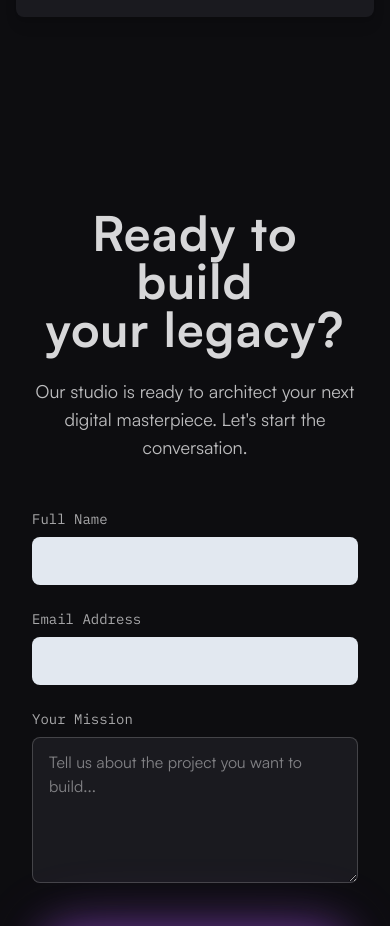
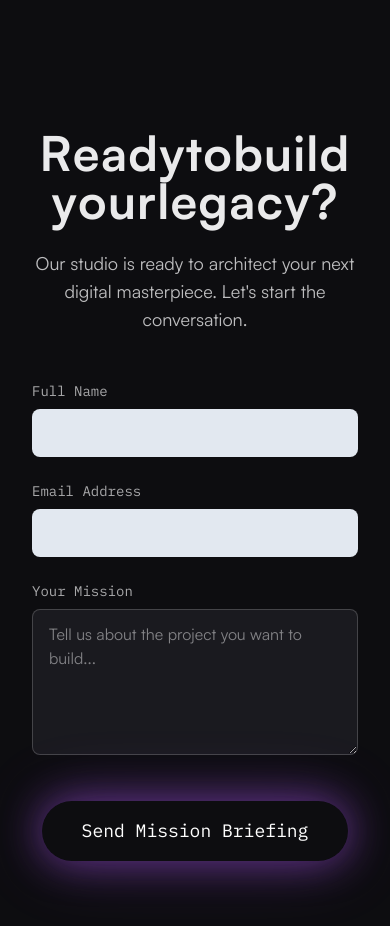
Before and after one commit to xayed7x/Code-and-Cortex-, a Next.js app: page / in a window 390 px wide. Shown: the part 5460-6386 px from the top of the page. Built offline with nearby package versions, Linux system fonts and the light colour scheme.

Commit message:
optimised the hero and nexus setion for mobile

```diff
--- a/src/app/globals.css
+++ b/src/app/globals.css
@@ -99,3 +99,18 @@ body{
   0%, 100% { transform: scale(0.95); opacity: 0.7; }
   50% { transform: scale(1.05); opacity: 1; }
 }
+
+@keyframes simple-fade-in {
+  from {
+    opacity: 0;
+    transform: translateY(10px);
+  }
+  to {
+    opacity: 1;
+    transform: translateY(0);
+  }
+}
+
+.animate-fade-in {
+  animation: simple-fade-in 1s ease-out forwards;
+}
--- a/src/components/HeroSection.tsx
+++ b/src/components/HeroSection.tsx
@@ -100,7 +100,7 @@ export default function HeroSection() {
   };
 
   return (
-    <section className="relative h-screen overflow-hidden bg-brand-background">
+    <section className="relative h-[calc(100vh-5rem)] overflow-hidden bg-brand-background">
       {/* Background Layer (Conditional) */}
       <div className="absolute top-0 left-0 w-full h-full z-0">
         {isMobile ? <MobileScene /> : <DesktopScene />}
--- a/src/components/NexusSection.tsx
+++ b/src/components/NexusSection.tsx
@@ -23,7 +23,17 @@ const NexusSection: React.FC = () => {
     if (!headline || !section) return;
 
     // --- Conditional Animation Logic ---
-    if (!isMobile) {
+    if (isMobile) {
+      // --- MOBILE: CSS Animation Triggered by GSAP ScrollTrigger ---
+      gsap.set(headline, { opacity: 0 }); // Start invisible
+
+      ScrollTrigger.create({
+        trigger: section,
+        start: "top 70%", // Trigger when the section is 70% in view
+        onEnter: () => headline.classList.add("animate-fade-in"),
+        once: true, // Only run the animation once
+      });
+    } else {
       // --- DESKTOP: Full GSAP Character Animation ---
       const text = headline.textContent || "";
       headline.innerHTML = "";
@@ -60,18 +70,8 @@ const NexusSection: React.FC = () => {
         repeat: -1,
         yoyo: true,
       });
-    } else {
-      // --- MOBILE: Simple, Performant Fade-in Animation ---
-      gsap.set(headline, { opacity: 0, y: 10 });
-      gsap.to(headline, {
-        opacity: 1,
-        y: 0,
-        duration: 0.8,
-        ease: "power2.out",
-        delay: 0.3,
-      });
     }
-  }, [isMobile]); // Re-run effect only if isMobile changes, to handle resize.
+  }, [isMobile]);
 
   const handleSubmit = (e: React.FormEvent<HTMLFormElement>) => {
     e.preventDefault();
@@ -101,25 +101,15 @@ const NexusSection: React.FC = () => {
       )}
 
       <div className="relative z-10 flex-grow flex flex-col justify-center items-center w-full max-w-2xl text-center">
+        {/* --- THE DEFINITIVE LAYOUT FIX --- */}
         <h2
-          ref={headlineRef}
-          // --- Conditional Layout Classes ---
-          className={`text-5xl md:text-7xl font-bold text-brand-text font-satoshi tracking-wide mb-6 ${
-            !isMobile ? "whitespace-nowrap" : ""
-          }`}
-        >
-          {isMobile ? (
-            // --- Mobile Text with Line Break ---
-            <>
-              Ready to build
-              <br />
-              your legacy?
-            </>
-          ) : (
-            // --- Desktop Text as a Single String ---
-            "Ready to build your legacy?"
-          )}
-        </h2>
+            ref={headlineRef}
+            className="text-5xl font-bold text-brand-text font-satoshi tracking-wide mb-6"
+          >
+            <div>Ready tobuild</div>
+            <div>your legacy?</div>
+          </h2>
+
         <p className="max-w-xl text-lg text-brand-text/80 font-satoshi mb-12">
           Our studio is ready to architect your next digital masterpiece. Let's
           start the conversation.
```
